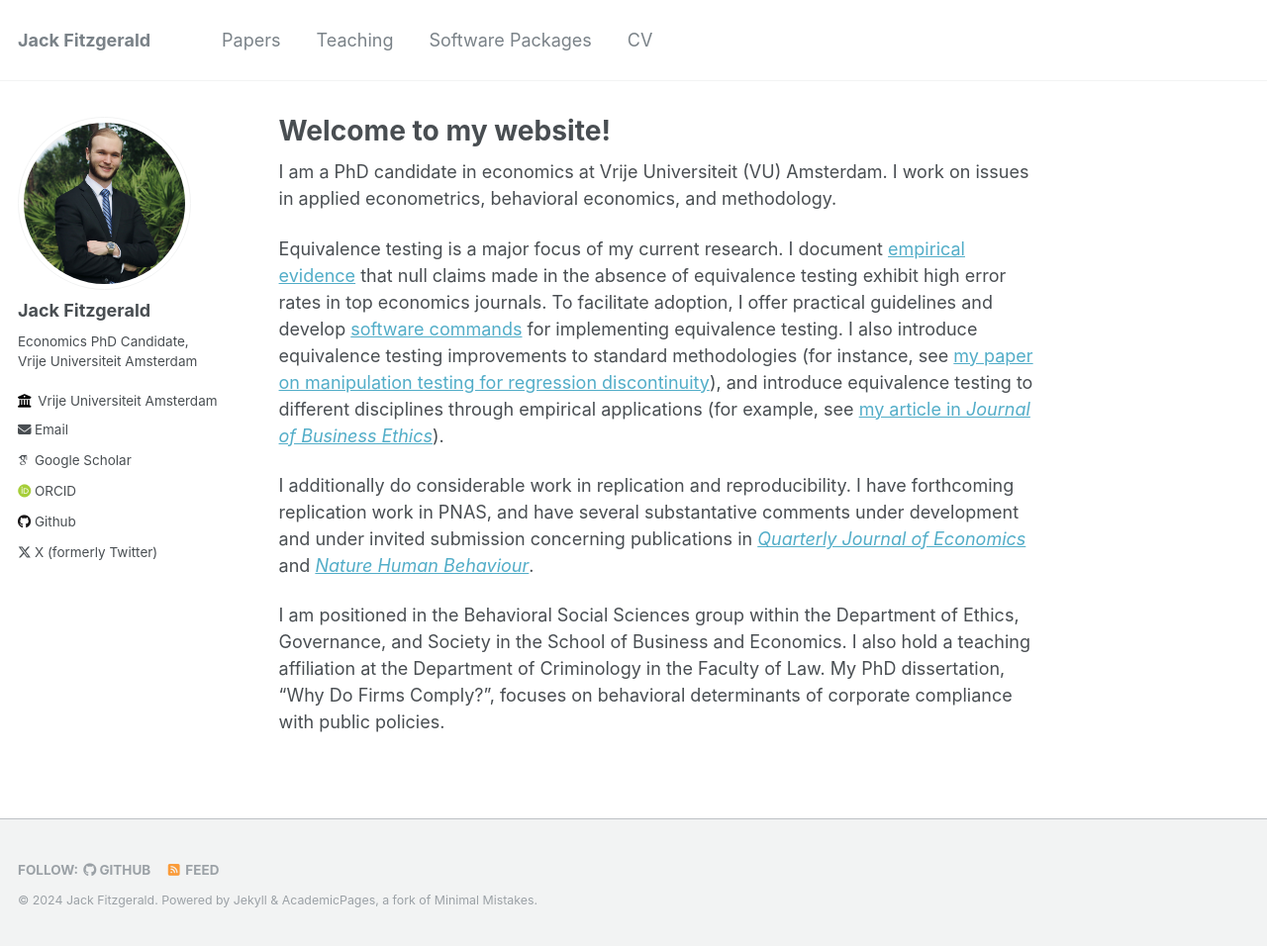
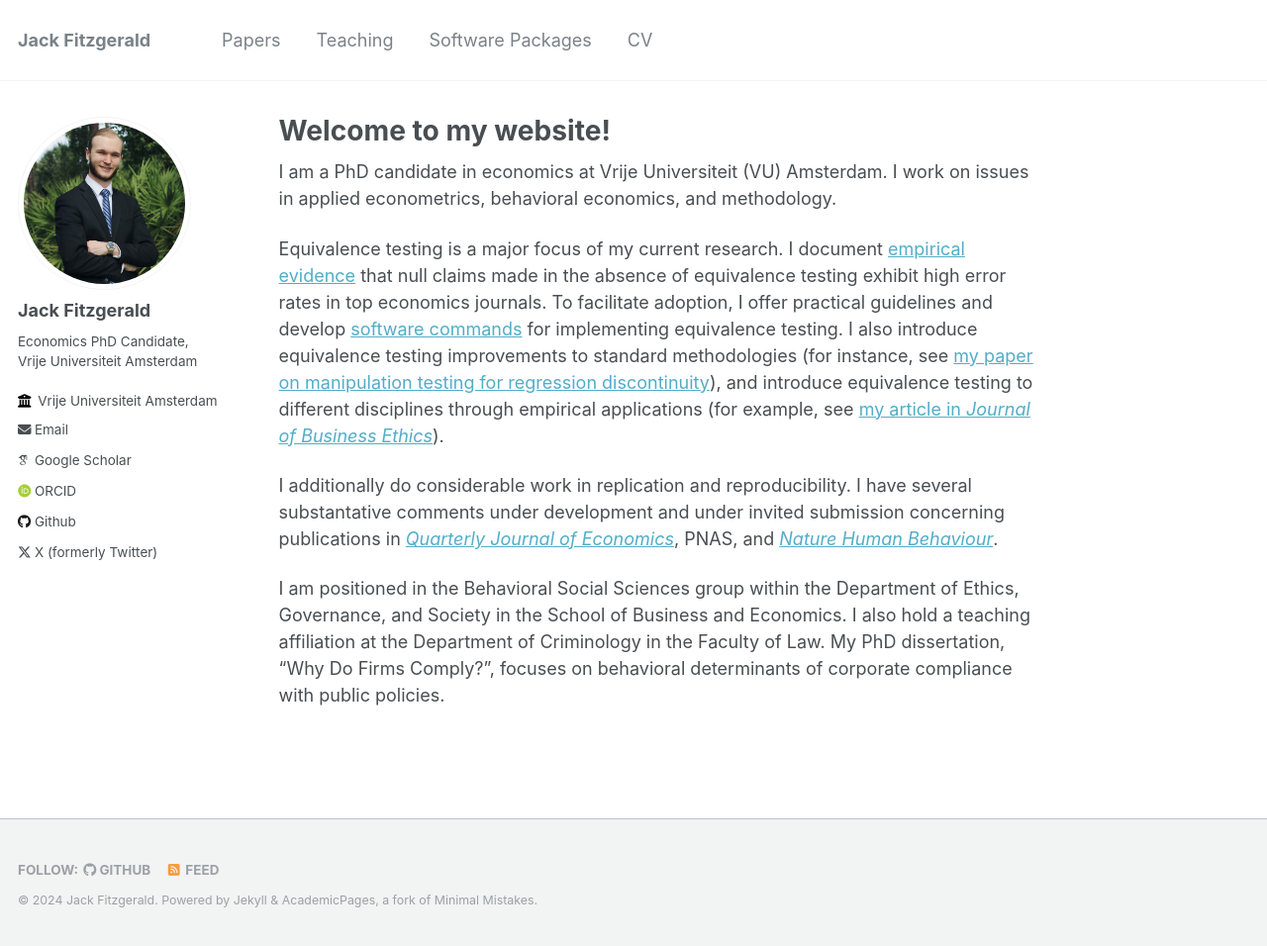
Before and after one commit to jack-fitzgerald/jack-fitzgerald.github.io, a Jekyll site: the page built from _pages/about.md, in a window 1280 px wide and 956 px high. Shown: the whole window at 99% size. Built offline with Jekyll 4.4.1, drawn with Linux system fonts in a browser that asks for light colours; some web fonts are replaced.

Commit message:
Update about.md

```diff
--- a/_pages/about.md
+++ b/_pages/about.md
@@ -11,6 +11,6 @@ I am a PhD candidate in economics at Vrije Universiteit (VU) Amsterdam. I work o
 
 Equivalence testing is a major focus of my current research. I document [empirical evidence](https://jack-fitzgerald.github.io/files/The_Need_for_Equivalence_Testing_in_Economics.pdf) that null claims made in the absence of equivalence testing exhibit high error rates in top economics journals. To facilitate adoption, I offer practical guidelines and develop [software commands](https://jack-fitzgerald.github.io/code/) for implementing equivalence testing. I also introduce equivalence testing improvements to standard methodologies (for instance, see [my paper on manipulation testing for regression discontinuity](https://jack-fitzgerald.github.io/files/RDD_Equivalence.pdf)), and introduce equivalence testing to different disciplines through empirical applications (for example, see [my article in <i>Journal of Business Ethics</i>](https://doi.org/10.1007/s10551-024-05731-x)).
 
-I additionally do considerable work in replication and reproducibility. I have forthcoming replication work in PNAS, and have several substantative comments under development and under invited submission concerning publications in [<i>Quarterly Journal of Economics</i>](https://jack-fitzgerald.github.io/files/MS23_Replication.pdf) and [<i>Nature Human Behaviour</i>](https://doi.org/10.1038/s41562-023-01807-2).
+I additionally do considerable work in replication and reproducibility. I have several substantative comments under development and under invited submission concerning publications in [<i>Quarterly Journal of Economics</i>](https://jack-fitzgerald.github.io/files/MS23_Replication.pdf), PNAS, and [<i>Nature Human Behaviour</i>](https://doi.org/10.1038/s41562-023-01807-2).
 
 I am positioned in the Behavioral Social Sciences group within the Department of Ethics, Governance, and Society in the School of Business and Economics. I also hold a teaching affiliation at the Department of Criminology in the Faculty of Law. My PhD dissertation, "Why Do Firms Comply?", focuses on behavioral determinants of corporate compliance with public policies.
```
